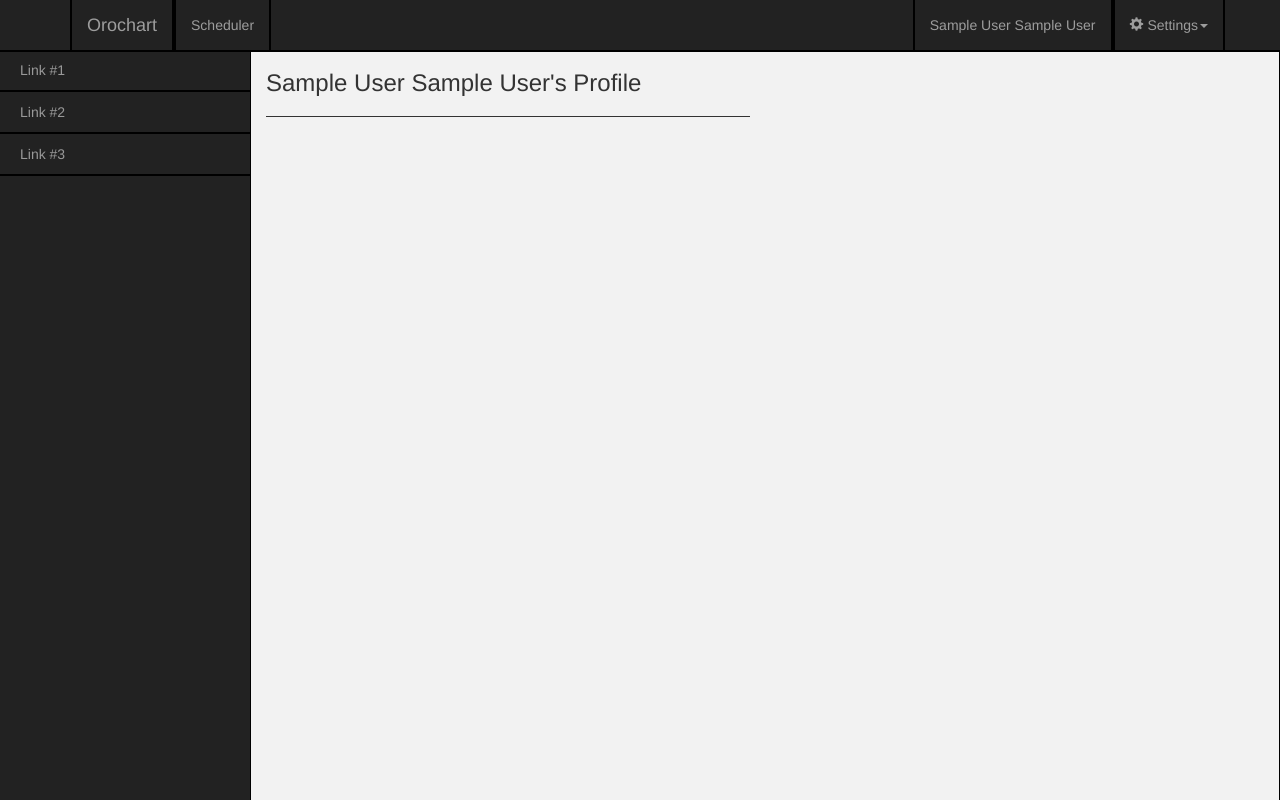
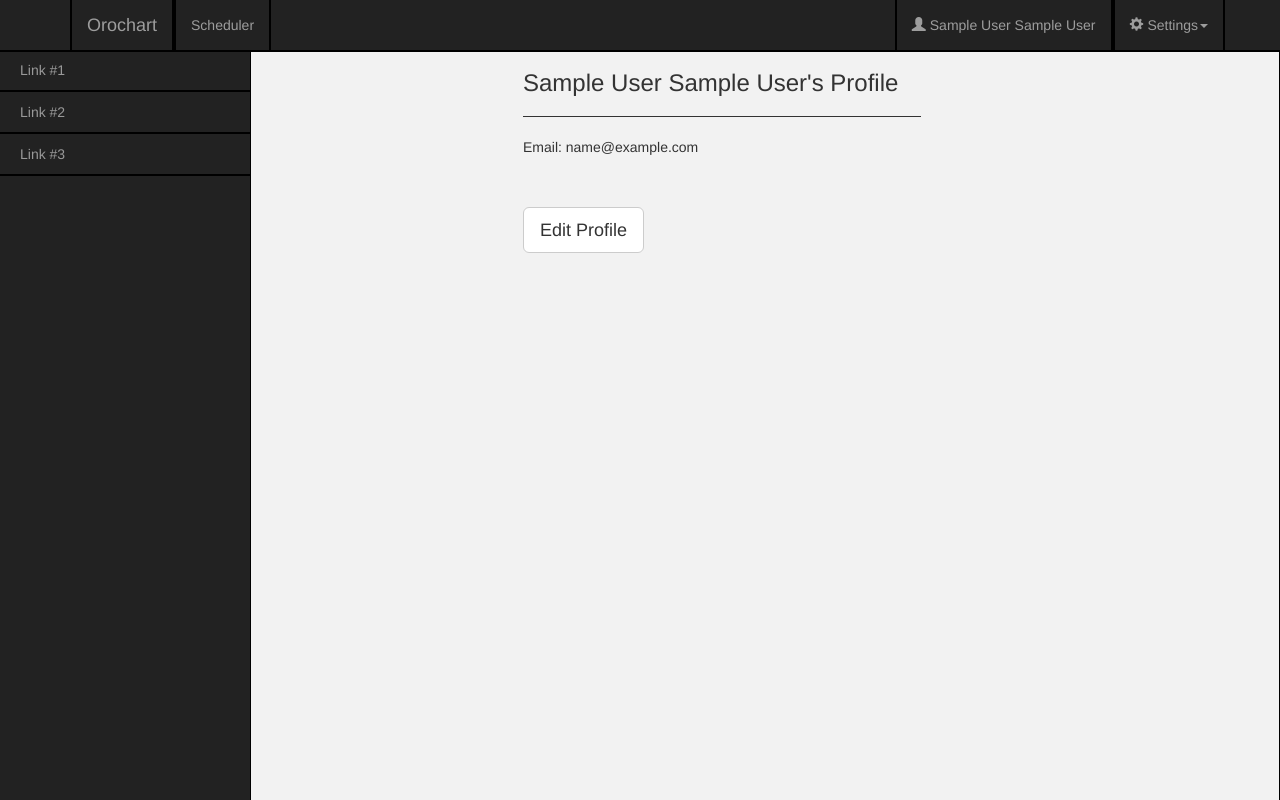
Before and after one commit to akenyon2/Orochart, a PHP site: page /Orochart/profile.php in a window 1280 px wide. Run offline with PHP 8.4, Linux system fonts and the light colour scheme; the visitor is signed in with stand-in values (Sample User, id 1); some libraries are stand-ins or nearby versions.

Commit message:
Milestone 2 completed

```diff
--- a/css/default.css
+++ b/css/default.css
@@ -27,6 +27,7 @@ body{
 	color:red;
 	font-weight:bold;
 	position:absolute;
+    z-index: 1;
 }
 
 hr {
@@ -42,12 +43,20 @@ hr {
 	font-weight:bold;
 }
 
-.rounded-registration{
+.rounded-registration-lg{
 	border-radius: 25px;
 	border: 3px solid #73AD21;
 	background:white;
 	padding: 20px;
 	text-align: center;
+}
+
+.rounded-registration{
+    border-radius: 25px;
+    border: 3px solid #73AD21;
+    background:white;
+    padding: 20px;
+    text-align: center;
 }
 
 #header, #left-nav > li{
@@ -57,6 +66,17 @@ hr {
 #header > div > div > a, #header > div > ul > li{
     border-left:solid black 2px;
     border-right:solid black 2px;
+}
+
+#cancel-btn{
+    border:solid black 1px;
+    margin-left:5px;
+}
+
+#save-btn{
+    background-color:#73AD21;
+    color:white;
+    border: solid black 1px;
 }
 
 
--- a/includes/header-nav.php
+++ b/includes/header-nav.php
@@ -53,21 +53,18 @@
                 echo "</ul>";
 
 				echo "<ul id=\"credentials\" class=\"nav navbar-nav navbar-right\">";
-	      		echo "<li><a href=\"register.php\"><span class=\"glyphicon glyphicon-user\"></span> Register</a></li>";
+	      		echo "<li><a href=\"register.php\"><span class=\"glyphicon glyphicon-edit\"></span> Register</a></li>";
 	      		echo "<li id=\"login\"><a href=\"#\"><span class=\"glyphicon glyphicon-log-in\"></span> Login</a></li>";
 	    		echo "</ul>";
             }
             else{
             	echo "<ul class=\"nav navbar-nav navbar-right\">";
-            	echo "<li><a href=\"#\">" . $_SESSION['FirstName'] . " " . $_SESSION['LastName'] . "</a></li>";
+            	echo "<li><a href=\"http://localhost/Orochart/profile.php\"><span class=\"glyphicon glyphicon-user\"></span>  " . $_SESSION['FirstName'] . " " . $_SESSION['LastName'] . "</a></li>";
             	echo "<li class=\"dropdown\">";
             	echo "<a class=\"dropdown-toggle\" data-toggle=\"dropdown\" href=\"#\">";
             	echo "<span class=\"glyphicon glyphicon-cog\"></span> Settings";
             	echo "<span class=\"caret\"></span></a>";
             	echo "<ul class=\"dropdown-menu\">";
-            	echo "<li><a href=\"profile.php\">Profile</a></li>";
-            	echo "<li><a href=\"#\">Page 2</a></li>";
-            	echo "<li><a href=\"#\">Page 3</a></li>";
             	echo "<li id=\"logout\"><a href=\"logout.php\">Logout</a></li>";
             	echo "</ul>";
             	echo "</li>";
--- a/index.php
+++ b/index.php
@@ -50,7 +50,7 @@ if(!isset($_SESSION)){session_start();}
         <?php
           if(isset($_GET['registered'])){
             if($_GET['registered'] == 'true')
-              echo "<h3 id=\"h3-registration\" class=\"rounded-registration\">Registration successful!</h3><br><br>";
+              echo "<h3 id=\"h3-registration\" class=\"rounded-registration-lg\">Registration successful!</h3><br><br>";
           }
         ?>
         <h3>Welcome to Orochart!</h3>
--- a/profile-update.php
+++ b/profile-update.php
@@ -1,11 +1,92 @@
 <?php
-	if($_SERVER['REQUEST_METHOD'] == "POST"){
-		Database::connect();
+require_once("db/database.class.php");
+
+$throw_mismatch = false;
+$throw_invalid = false;
+$throw_exists = false;
+$edit_success = false;
+
+if(!empty($_POST['cancel'])){
+	if($_POST['cancel'] == "cancel"){
+		echo header("Location: http://localhost/Orochart/profile.php");
+	}
+}
+else if(!empty($_POST['save'])){
+
+
+    	//If emails do not match, stop script
+	try{
+		if($_POST['edit-email'] != $_POST['edit-email2'])
+			throw new Exception("Emails do not match.");
+
+    		//Regex test on email
+		if(preg_match("/^(.+)@([^\.].*)\.([a-z]{2,})$/", $_POST['edit-email']))
+			$err_email = false;
+		else
+			$err_email = true;
+
+
+
+		$pdo = Database::connect();
+	        //Check if that email already exists
+		$stmnt = $pdo->prepare("SELECT Email
+			FROM users
+			WHERE Email = :email");
+		$stmnt->bindParam(':email', $_POST['edit-email']);
+		$stmnt->execute();
+		$result = $stmnt->fetch();
+		if(!empty($result))
+			$err_email_exists = true;
+		else $err_email_exists = false;
+
+		    //If email fails regex, stop script
+		try{
+			if($err_email == true)
+				throw new Exception("Invalid email.");
+
+		    	//If email already exists, stop script
+			try{
+				if($err_email_exists == true)
+					throw new Exception("That email already exists.");
+
+				$new_email = $_POST['edit-email'];
+				$old_email = $_SESSION['Email'];
+				if($_POST['save'] == "save"){
+					$stmnt = $pdo->prepare("UPDATE users
+						SET Email=:new_email
+						WHERE Email=:old_email");
+					$stmnt->bindParam('new_email', $new_email);
+					$stmnt->bindParam('old_email', $old_email);
+
+					if($stmnt->execute()){
+						$edit_success = true;
+						$_SESSION['Email'] = $new_email;
+					}
+					else{
+						$edit_success = false;
+					}
+				}
+				$pdo = Database::disconnect();
+			}catch(Exception $e){
+				$throw_exists = "true";
+				$pdo = Database::disconnect();
+			}
+
+
+
+		}catch(Exception $e){
+			$throw_invalid = "true";
+			$pdo = Database::disconnect();
+		}
 
 
 
 
 
-		Database::disconnect();
+	}catch(Exception $e){
+		$throw_mismatch = "true";
 	}
+
+
+}
 ?>
--- a/profile.php
+++ b/profile.php
@@ -28,9 +28,11 @@ if(!isset($_SESSION)){session_start();}
       require_once('db/database.class.php'); //DB connection and disconnection
       require_once('errors.class.php');
 
-      if(!empty($_POST['submit'])) //If user logs in through index, include validation file
+      if(!empty($_POST['submit'])){ //If user logs in through index, include validation file
         if($_POST['submit'] == 'nav')
           require_once('db/login-validation.php');
+      }
+
 
       include_once("includes/header-nav.php"); //top navbar
       require_once('profile-update.php');
@@ -46,14 +48,85 @@ if(!isset($_SESSION)){session_start();}
         <div class="page-content">
     <div class="container-fluid">
     	<div class="row">
-    		<div class="col-md-6">
+    		<div class="col-md-5 col-md-offset-3">
     			<?php
             if(isset($_SESSION['Email'])){
-              echo "<h3>" . $_SESSION['FirstName'] . " " . $_SESSION['LastName'] . "'s Profile</h3><hr>";
+              echo "<h3><bold>" . $_SESSION['FirstName'] . " " . $_SESSION['LastName'] . "'s Profile</bold></h3><hr>";
+              if($edit_success == "true"){
+                echo "<h3 id=\"h3-registration\" class=\"rounded-registration\">Update successful!</h3><br><br>";
+              }
+
+              if(isset($_GET['edit'])){
+                if($_GET['edit'] == "edit"){
+                  echo "<form role=\"form\" action=\"" . $_SERVER['PHP_SELF'] . "?edit=edit" . "\" method=\"POST\">";
+                  echo "<div class=\"form-group ";
+                  if($throw_exists == "true" || $throw_invalid == "true" || $throw_mismatch == "true"){
+                    echo "has-error has-feedback\"";
+                  }
+                  echo ">";
+                  echo "<label for=\"email\">Enter Your New Email: </label>";
+                  echo "<input class=\"form-control\" type=\"text\" id=\"email\" name=\"edit-email\">";
+
+                  if($throw_mismatch == "true" || $throw_invalid == "true" || $throw_exists == "true"){
+                    echo "<span class=\"glyphicon glyphicon-remove form-control-feedback\"></span>";
+                  }
+                  echo "</div>";
+
+
+
+                  echo "<div class=\"form-group ";
+                  if($throw_exists == "true" || $throw_invalid == "true" || $throw_mismatch == "true"){
+                    echo "has-error has-feedback\"";
+                  }
+                  echo ">";
+                  echo "<label for=\"email2\">Retype Your New Email: </label>";
+                  echo "<input class=\"form-control\" type=\"text\" id=\"email2\" name=\"edit-email2\">";
+
+                  if($throw_mismatch == "true"){
+                    echo "<span class=\"glyphicon glyphicon-remove form-control-feedback\"></span>";
+                    echo "<p class=\"help-block\">Emails do not match.</p>";
+                  }
+                  else if($throw_invalid == "true"){
+                    echo "<span class=\"glyphicon glyphicon-remove form-control-feedback\"></span>";
+                    echo "<p class=\"help-block\">Email is invalid.</p>";
+                  }
+                  else if($throw_exists == "true"){
+                    echo "<span class=\"glyphicon glyphicon-remove form-control-feedback\"></span>";
+                    echo "<p class=\"help-block\">That email already exists.</p>";
+                  }
+
+                  echo "</div>";
+
+                  echo "<button id=\"save-btn\" type=\"submit\" name=\"save\" value=\"save\" class=\"btn btn-default\">";
+                  echo "Save Changes</button>";
+                  echo "<button id=\"cancel-btn\" type=\"submit\" name=\"cancel\" value=\"cancel\" class=\"btn btn-default\">";
+                  echo "Cancel</button>";
+
+                  echo "</form>";
+
+
+                }
+              }
+              else{
+                echo "<p>Email: " . $_SESSION['Email'] . "</p><br><br>";
+                echo "<form role=\"form\" action=\"$page\" method=\"GET\">";
+                echo "<div class=\"form-group\">";
+                echo "<button name=\"edit\" type=\"submit\" class=\"btn btn-default btn-lg\" value=\"edit\">";
+                echo "Edit Profile";
+                echo "</button>";
+                echo "</div>";
+                echo "</form>";
+              }
             }
 
           ?>
+
+
     		</div>
+        <div class="col-md-3">
+          <!-- User Image and Misc Information -->
+
+        </div>
     	</div>
     </div> <!-- container -->
     </div>
--- a/register.php
+++ b/register.php
@@ -39,8 +39,7 @@ if(!isset($_SESSION)){session_start();}
         <div class="page-content">
     <div class="container-fluid">
         <div class="row">
-            <div class="col-md-3"></div>
-            <div class="col-md-6">
+            <div class="col-md-6 col-md-offset-3">
                 <h3>Register</h3><hr>
                 <span class="asterisk">* required field.</span>
                 <form role="form" name="signup" action="<?php echo $page; ?>" method="POST" accept-charset="utf-8">
```
Also changed, not shown: profile-edit.php (added).
